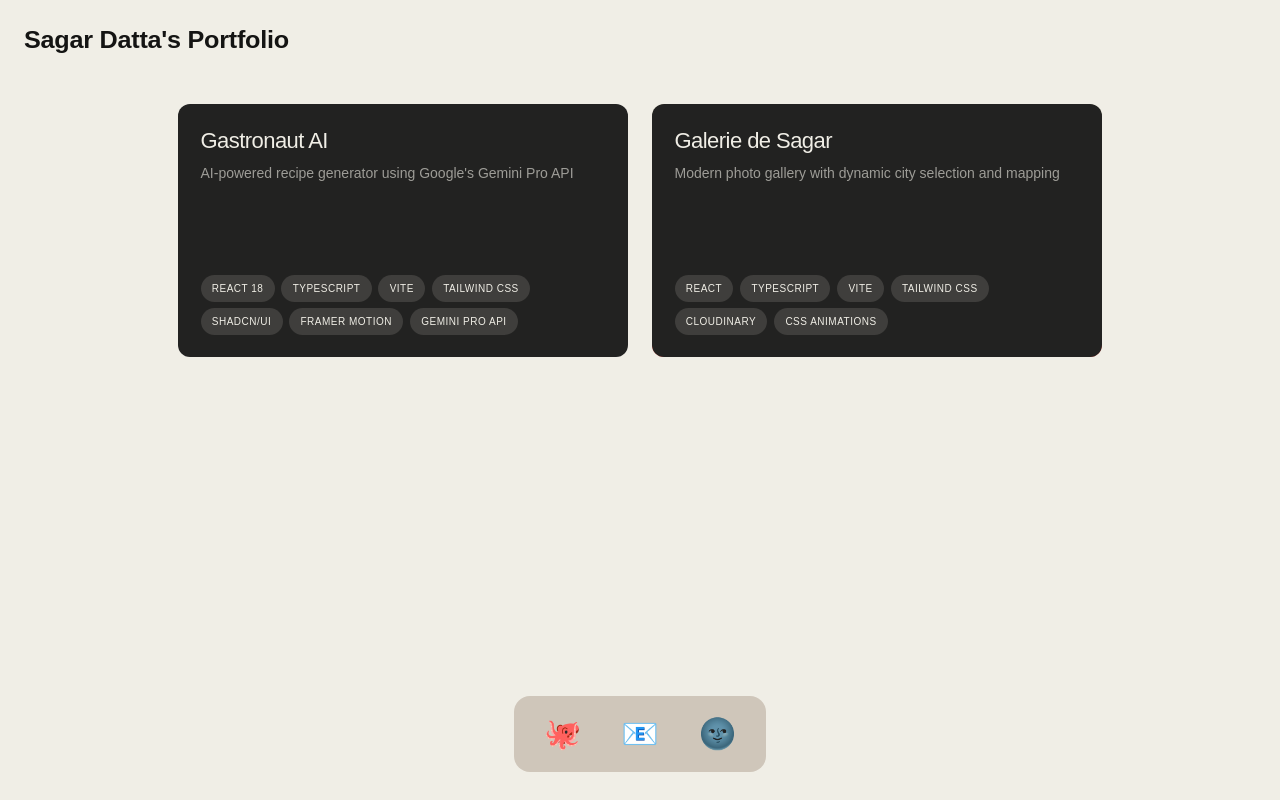
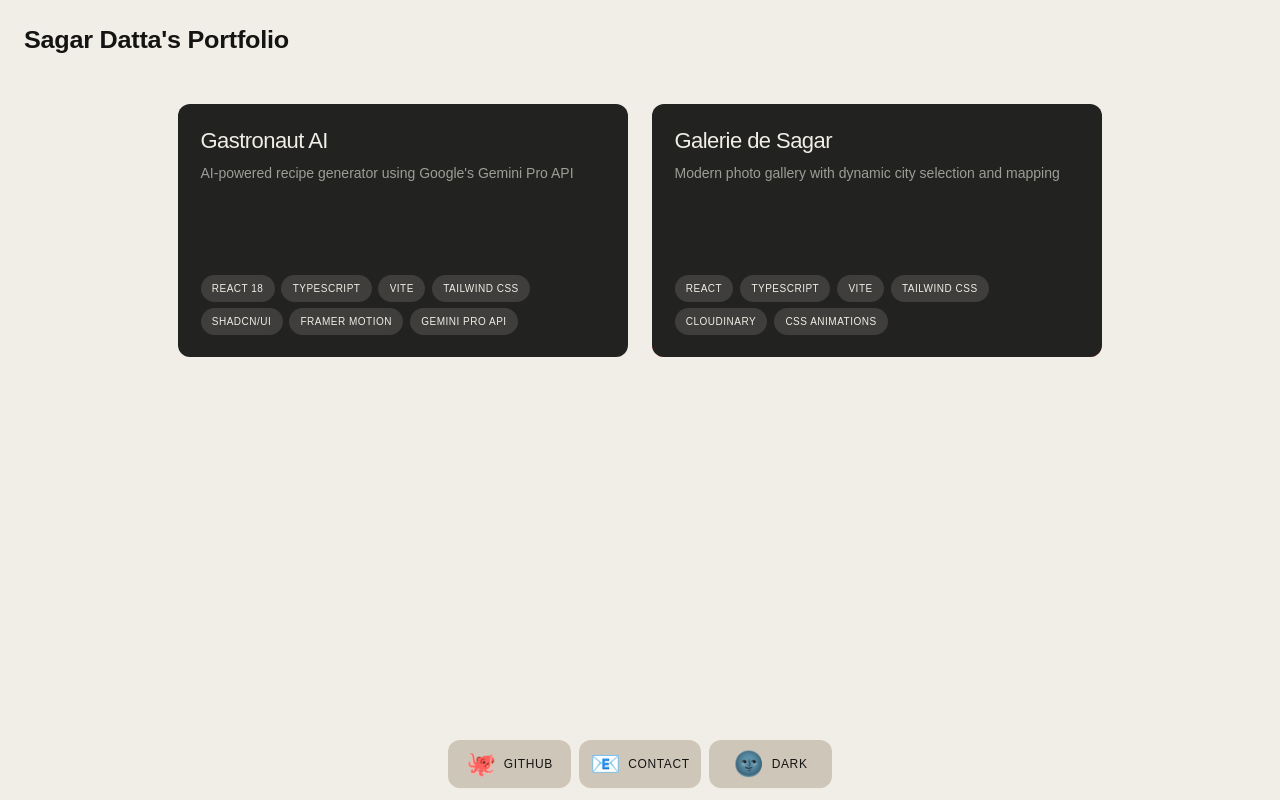
Before and after one commit to sagar-datta/portfolio, a Next.js app: page / in a window 1280 px wide. Built offline with nearby package versions, Linux system fonts and the light colour scheme.

Commit message:
Improve dock responsiveness with hover media query

```diff
--- a/src/components/organisms/desktop-dock.tsx
+++ b/src/components/organisms/desktop-dock.tsx
@@ -8,7 +8,7 @@ interface IDesktopDockProps {
 
 export const DesktopDock = ({ items }: IDesktopDockProps) => {
   return (
-    <div className="hidden lg:flex justify-center p-6 pb-7">
+    <div className="hidden [@media(hover:hover)]:lg:flex justify-center p-6 pb-7">
       <div className="flex-center gap-5 px-5 py-2.5 rounded-2xl glass-button">
         {items.map((item) => (
           <div
--- a/src/components/organisms/mobile-dock.tsx
+++ b/src/components/organisms/mobile-dock.tsx
@@ -8,7 +8,7 @@ interface IMobileDockProps {
 
 export const MobileDock = ({ items }: IMobileDockProps) => {
   return (
-    <div className="lg:hidden w-full glass-blur px-4 py-3">
+    <div className="block lg:[@media(hover:hover)]:hidden w-full glass-blur px-4 py-3">
       <div className="grid grid-cols-3 gap-2 max-w-sm mx-auto">
         {items.map((item) => (
           <div
```
